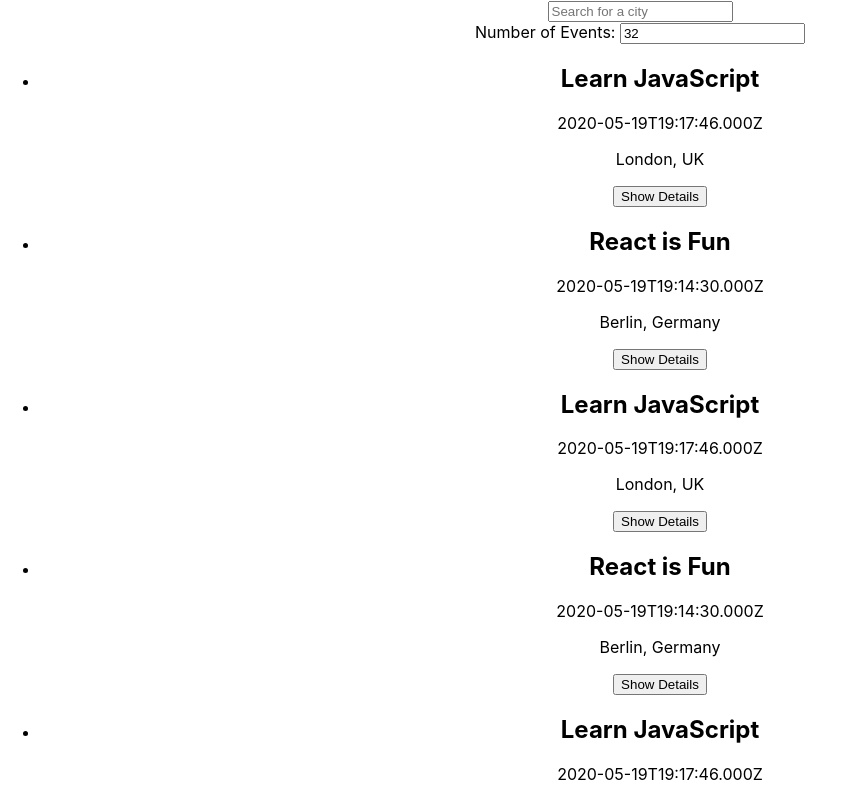
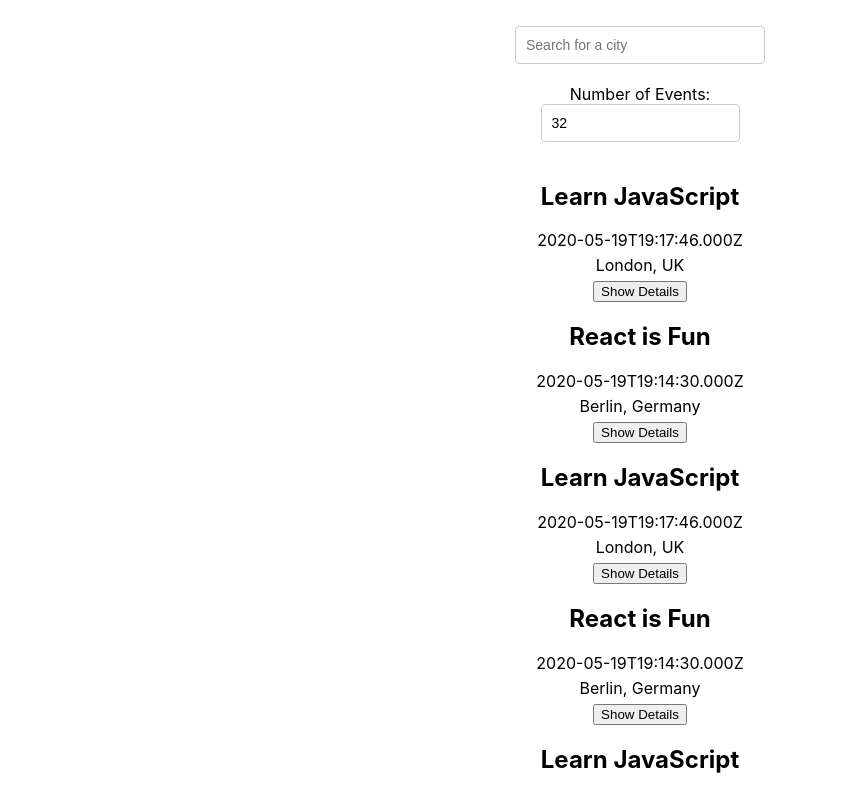
Before and after one commit to TheaWin/meet, a React (Create React App) app: page / in a window 1280 px wide. Shown: the top 796 px of the page, without its empty margins (0-845 px from the left). Built offline with nearby package versions, Linux system fonts and the light colour scheme.

Commit message:
4.5 Integration Testing + Draft Styling

```diff
--- a/src/App.css
+++ b/src/App.css
@@ -1,38 +1,88 @@
+@import url(https://fonts.googleapis.com/css?family=Roboto:500);
 .App {
   text-align: center;
+  padding: 2% 5%;
 }
 
-.App-logo {
-  height: 40vmin;
-  pointer-events: none;
+.App * {
+  box-sizing: border-box;
 }
 
-@media (prefers-reduced-motion: no-preference) {
-  .App-logo {
-    animation: App-logo-spin infinite 20s linear;
-  }
+ul {
+  padding: 0;
+  list-style: none;
 }
 
-.App-header {
-  background-color: #282c34;
-  min-height: 100vh;
+p {
+  margin: 5px 0;
+}
+
+input[type="text"],
+input[type="number"] {
+  padding: 8px 6px 8px 10px;
+  border-radius: 4px;
+  outline: none;
+  border: 1px solid #ccc;
+  font-size: 14px;
+  line-height: 20px;
+  align-self: center;
+  height: 38px;
+  margin-bottom: 20px;
+}
+
+.city {
+  width: 250px;
+}
+
+#city-search {
   display: flex;
   flex-direction: column;
-  align-items: center;
-  justify-content: center;
-  font-size: calc(10px + 2vmin);
-  color: white;
+  margin: auto;
+  position: relative;
 }
 
-.App-link {
-  color: #61dafb;
+.suggestions {
+  width: 250px;
+  position: absolute;
+  top: 45px;
+  z-index: 2;
+  align-self: center;
+  margin: 0;
+  font-size: 14px;
+  box-shadow: 10px 10px 16px -12px rgba(0, 0, 0, 0.75);
 }
 
-@keyframes App-logo-spin {
-  from {
-    transform: rotate(0deg);
-  }
-  to {
-    transform: rotate(360deg);
-  }
+.suggestions > li {
+  text-align: left;
+  padding: 8px 6px 8px 10px;
+  background-color: #eee;
+  cursor: default;
 }
+
+.suggestions > li:last-child {
+  border-bottom-left-radius: 4px;
+  border-bottom-right-radius: 4px;
+}
+
+.suggestions > li:hover {
+  background-color: #bcdcdb;
+}
+
+.event {
+  padding: 10px 10px 35px;
+  margin-bottom: 10px;
+  text-align: left;
+  border: 1px solid #ccc;
+  border-radius: 4px;
+  position: relative;
+}
+
+.details-btn {
+  position: absolute;
+  right: 5px;
+  bottom: 5px;
+  padding: 5px 8px;
+  border-radius: 4px;
+  outline: none;
+  cursor: pointer;
+}
--- a/src/App.js
+++ b/src/App.js
@@ -13,10 +13,6 @@
   const [events, setEvents] = useState([]);
   const [currentCity, setCurrentCity] = useState("See all cities");
 
-  useEffect(() => {
-    fetchData();
-  }, [currentCity]);
-
   const fetchData = async () => {
     const allEvents = await getEvents();
     const filteredEvents = currentCity === 'See all cities'
@@ -26,10 +22,14 @@
     setAllLocations(extractLocations(allEvents));
   }
 
+  useEffect(() => {
+    fetchData();
+  }, [currentCity, currentNOE]);
+
   return (
     <div className='App'>
       <CitySearch allLocations={allLocations} setCurrentCity={setCurrentCity} />
-      <NumberOfEvents />
+      <NumberOfEvents setCurrentNOE={setCurrentNOE} />
       <EventList events={events} />
     </div>
   );
--- a/src/components/NumberOfEvents.js
+++ b/src/components/NumberOfEvents.js
@@ -1,24 +1,27 @@
 /* eslint-disable semi */
 import { useState } from "react";
 
-const NumberOfEvents = () => {
-  const [eventNumber, setEventNumber] = useState('32');
+const NumberOfEvents = ({ setCurrentNOE }) => {
+  const [inputValue, setInputValue] = useState(32);
 
   const handleInputChanged = (event) => {
     const value = event.target.value;
-    setEventNumber(value);
+    setInputValue(value);
+    setCurrentNOE(value);
   }
 
   return (
     <div id="number-of-events">
       <label htmlFor="number-of-events-input">Number of Events: </label>
+      <div>
       <input
         type="text"
         id="number-of-events-input"
         className="number-of-events-input"
-        value={eventNumber}
+        value={inputValue}
         onChange={handleInputChanged}
       />
+      </div>
     </div>
   )
 }
```
Also changed, not shown: 2 other files (tests, documents, lock files or other folders).
